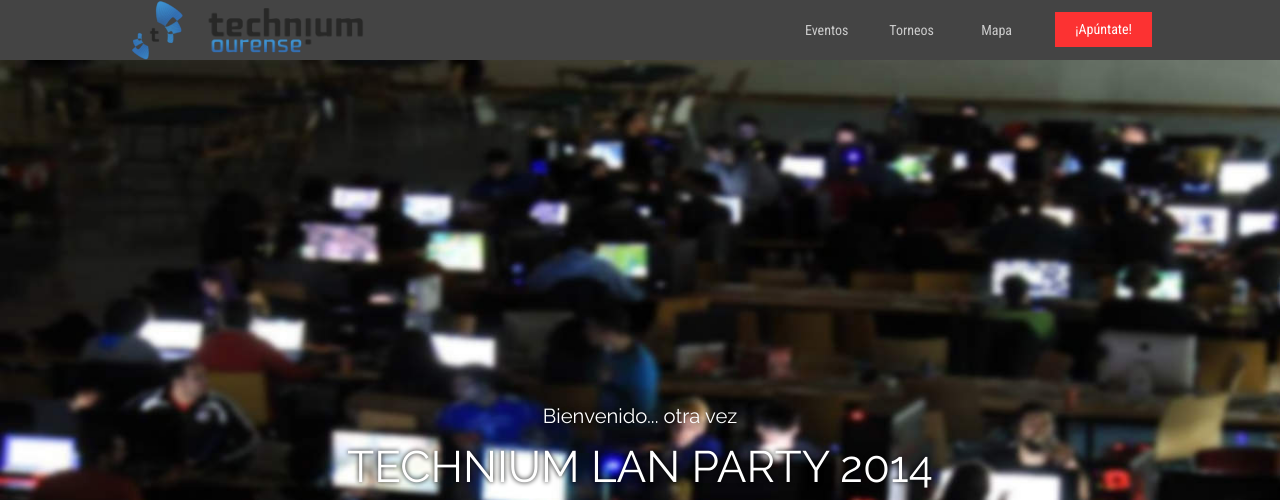
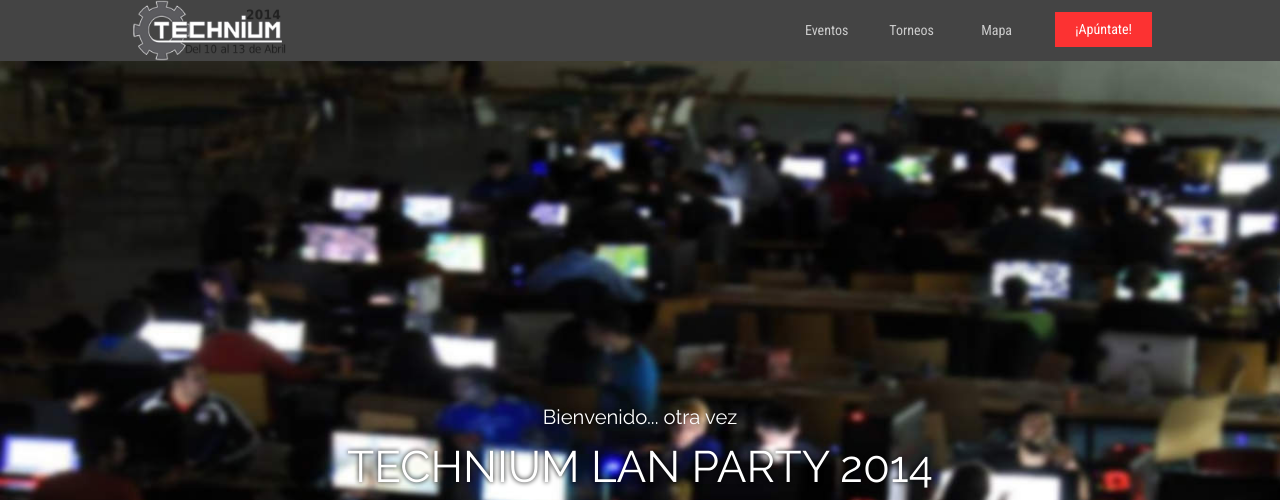
Before and after one commit to ndrs92/Technium-Web, a PHP site: page / in a window 1280 px wide. Shown: the top 500 px of the page. Run offline with PHP 8.4, Linux system fonts and the light colour scheme; some libraries are stand-ins or nearby versions; some web fonts are replaced.

Commit message:
Fixed HORRENDOUS bug in section.hero image that shows a white line and glitches the hell out of chrome. Now that image is scrolling normally like the rest of the page making chrome happy. Oh, and changed logo, put some photos... whatever

```diff
--- a/index.html
+++ b/index.html
@@ -41,8 +41,7 @@
    <div class="row collapse">
       <div class="three columns mobile-three">
          <div class="logo">
-            <a href="#home"><img src="images/logo_small.png" width="60" alt="Flatline" /></a>
-            <img src="images/logo_text.png" width="185" alt="Flatline" />
+            <img src="images/logotechnium.png" width="160" alt="Flatline" />
          </div>
       </div>
       <div class="nine columns mobile-one">
@@ -285,7 +284,9 @@
                            <div class="five columns p20">
                               <hr>
                               <div class="row collapse mt20">
+                                 <p>Como en la anterior edición, se organizará un concurso de lanzamiento de CD</p>
                                  <div class="six mobile-two columns">
+
                                     <ul class="no-bullet">
                                        <li></i> Rellenar </li>
 
@@ -298,17 +299,6 @@
                                     </ul>
                                  </div>
                               </div>
-                              <hr>
-                              <ul class="tags">
-                                 <li><i class="icon-tags"></i> Tags : </li>
-                                 <li><a href="#">Ya</a></li>
-                                 <li><a href="#">veremos</a></li>
-                                 <li><a href="#">que</a></li>
-                                 <li><a href="#">uso</a></li>
-                                 <li><a href="#">tienen</a></li>
-                              </ul>
-                              <hr>
-                              <div class="text-center"><a class="button expand">Botonaco</a></div>
                            </div>
                            <div class="seven columns text-center p20">
                               <div class="cycle-slideshow animate"
@@ -982,7 +972,7 @@
       <ul class="no-bullet">
          <li><strong>Universidade de Vigo</strong></li>
          <li>Campus de Ourense</li>
-         <li>decidir una página de referencia... vicou, uvigo...</li>
+         <li>www.uvigo.es</li>
       </ul>
    </div>
    <div class="three columns mobile-two"></div>
--- a/stylesheets/design.css
+++ b/stylesheets/design.css
@@ -51,9 +51,9 @@
    Fixed background Sections
 ========================================= */
 section.fix-1 { background-attachment: fixed; height: 450px; background-image: url(../images/fix-1.jpg); background-size: cover; }
-section.fix-2 { background-attachment: fixed; height: 450px; background-image: url(../images/fix-2.jpg); background-size: cover; }
-section.fix-3 { background-attachment: fixed; height: 450px; background-image: url(../images/fix-3.jpg); background-size: cover; }
-section.fix-4 { background-attachment: fixed; height: 450px; background-image: url(../images/fix-4.jpg); background-size: cover; }
+section.fix-2 { background-attachment: fixed; height: 450px; background-image: url(../images/t2013_2.jpg); background-size: cover; }
+section.fix-3 { background-attachment: fixed; height: 450px; background-image: url(../images/t2013_3.jpg); background-size: cover; }
+section.fix-4 { background-attachment: fixed; height: 450px; background-image: url(../images/t2013_4.jpg); background-size: cover; }
 
 
 /* =========================================
@@ -98,7 +98,7 @@
 section.topbar h1 {font-size:36px; color:#596066; margin:0 !important;}
 section.topbar h1 a{color:#596066; }
 
-section.hero{ background-attachment: fixed;background-image: url(../images/bg-hero.jpg); background-size: cover}
+section.hero{  background-image: url(../images/bg-hero.jpg); background-size: cover}
 
 section.hero-base { background: #FC3232; width: 100%; padding:60px 0 60px 0;}
 section.hero-base h5 { margin-top: 2px !important; color: #596066; font-weight: normal; }
```
Also changed, not shown: images/logotechnium.png (added), images/t2013_2.jpg (added), images/t2013_3.jpg (added), images/t2013_4.jpg (added), 2 other files.
